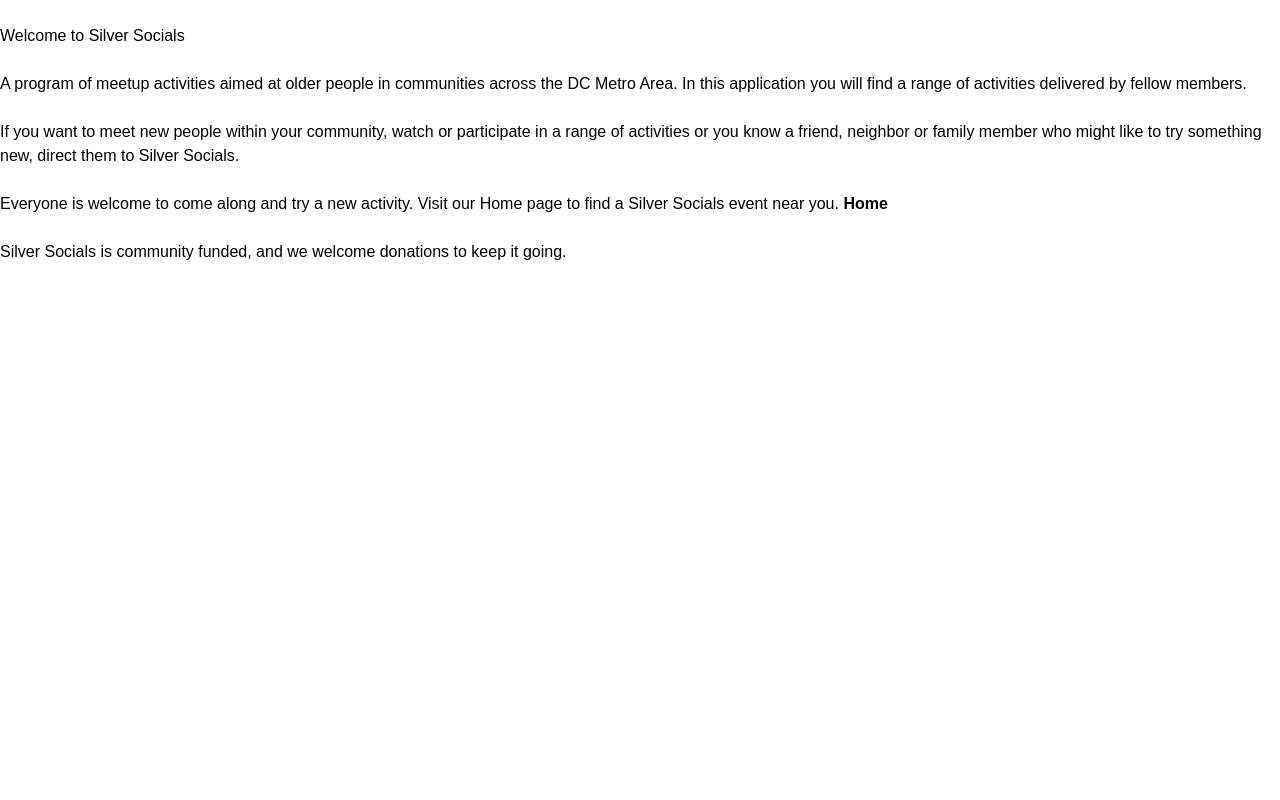
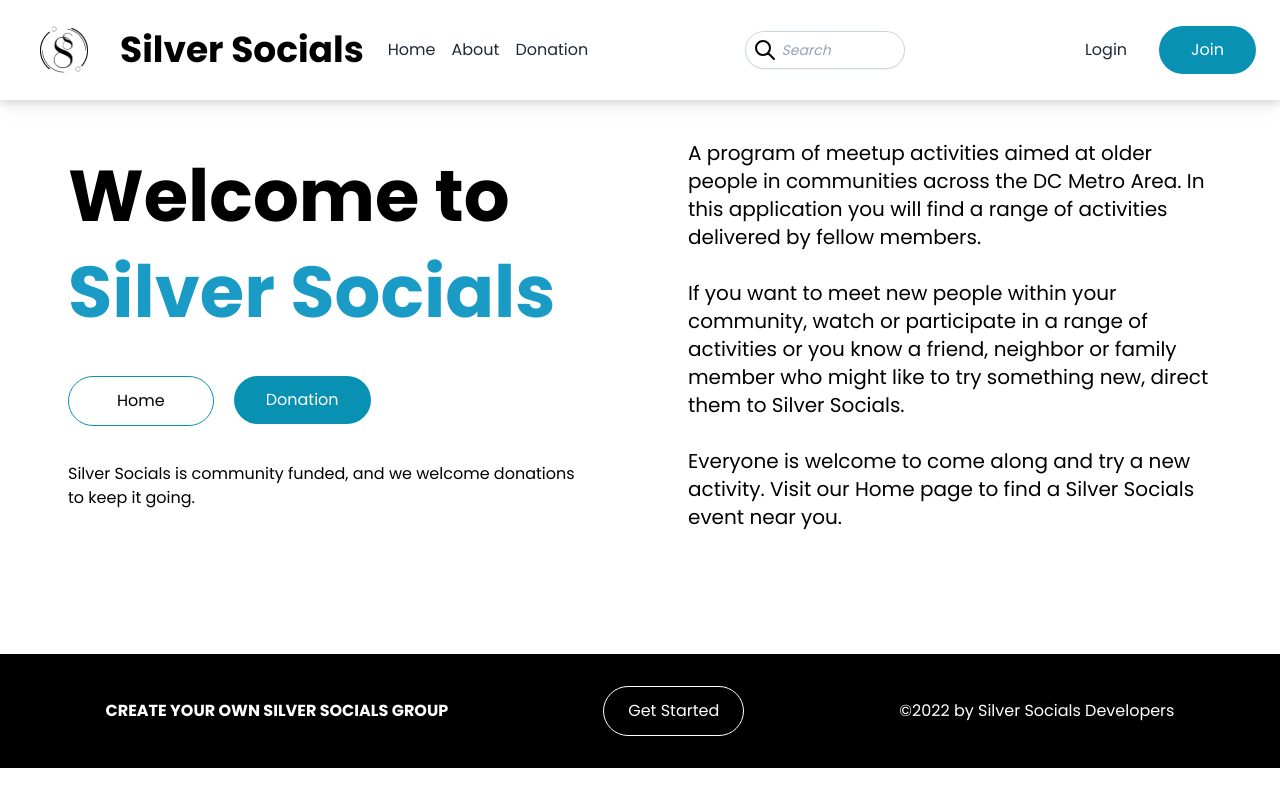
Before and after one commit to rheam97/silver-socials, a React (Create React App) app in the folder client/: page /about in a window 1280 px wide. Built offline with nearby package versions, Linux system fonts and the light colour scheme; no server answers.

Commit message:
about page styling

```diff
--- a/client/src/pages/About.js
+++ b/client/src/pages/About.js
@@ -1,43 +1,65 @@
 import React, {useEffect} from "react";
 import { useParams } from "react-router-dom";
 import { Link } from 'react-router-dom';
+import Header from '../components/Header';
+import Footer from '../components/Footer';
 
 
 const About = () => {
 return (
+    <main className="h-full">
+        <Header />
+        <div className='w-full h-full flex flex-col items-start justify-between mx-auto font-[Poppins]'>
+        <div className='grid md:grid-cols-2 max-w-[1240px] m-auto'>
+            <div className='flex flex-col justify-center md:items-start w-full px-12 py-12 font-[Poppins]'>
+                <h1 className='py-3 text-5xl md:text-7xl font-bold'>Welcome to</h1>
+                <h1 className='py-3 text-5xl md:text-7xl font-bold' style={{ color:'#199BC5' }}>Silver Socials</h1>
+                {/* <div className="my-6 flex flex-row">
+                  <ul>
+                    <li>
+                    <Link to='/'>
+                        <button className='border border-cyan-600 text-center w-[45%] md:w-[45%] lg:w-[100%] mt-12 py-3 px-6 my-4 rounded-full hover:bg-gray-300 duration-500'> Home </button>
+                    </Link>
+                    </li>
 
-      <div className="card mb-3">
-        <p className="card-header">
-          <span style={{ fontWeight: 700 }} className="text-light">
-
-          </span>
-        </p>
-        <div className="card-body">
+                    <li>
+                    <Link to='/donation'>
+                        <button className='text-center mt-12 py-3 px-6 w-[45%] md:w-[45%] lg:w-[100%] my-4 bg-cyan-600 rounded-full text-white hover:bg-cyan-900 duration-500'> Donation </button>
+                    </Link>
+                    </li>
+                  </ul>
+                </div> */}
+                <div className='md:flex pr-4 my-9'>
+                  <Link to="/" className='mr-5'>
+                  <button className='px-12 py-3 border border-cyan-600 text-center rounded-full hover:bg-cyan-600 duration-500'>Home</button>
+                  </Link>
+                  <Link to="/donation">
+                    <button className='px-8 py-3 rounded-full duration-500 text-white bg-cyan-600 hover:bg-cyan-900'>Donation</button>
+                  </Link>
+                </div>
 
 
+                <p className='text-base'>Silver Socials is community funded, and we welcome donations to keep it going.</p>
+            </div>
+            <div className='pt-3 text-xl flex flex-col justify-center md:items-start w-full px-12'>
+                  <p className=''>A program of meetup activities aimed at older people in communities across the DC Metro Area. In this application you will find a range of activities
+                  delivered by fellow members.</p>
+                  <br/>
+
+                  <p>If you want to meet new people within your community, watch or participate in a range of activities or you know a friend,
+                   neighbor or family member who might like to try something new, direct them to Silver Socials.</p>
+                   <br/>
+
+                  <p>Everyone is welcome to come along and try a new activity.
+                  Visit our Home page to find a Silver Socials event near you. </p>
+            </div>
         </div>
-       <br></br>
-<h1>Welcome to Silver Socials</h1>
-<br></br>
-<p>A program of meetup activities aimed at older people in communities across the DC Metro Area. In this application you will find a range of activities
-    delivered by fellow members.</p>
-<br></br>
-<p>If you want to meet new people within your community, watch or participate in a range of activities or you know a friend,
-    neighbor or family member who might like to try something new, direct them to Silver Socials.</p>
-<br></br>
-<p>Everyone is welcome to come along and try a new activity.
-    Visit our Home page to find a Silver Socials event near you. <Link to={`/`} style={{ fontWeight: 700 }}   className="text-light"
-                       >  Home </Link></p>
-<br></br>
-<p>Silver Socials is community funded, and we welcome donations to keep it going.
- </p>
+    </div>
 
-
-      </div>
-
+      <Footer className='bottom-0'/>
+    </main>
 
   );
 };
 
-
 export default About;
```
